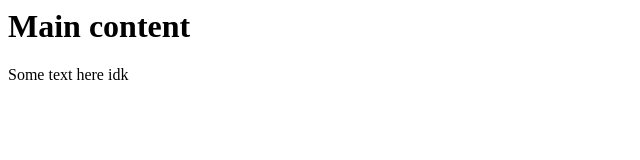
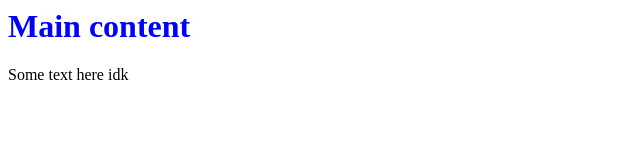
Before and after one commit to AndrewYHuang/AndrewYHuang.github.io, a plain HTML site: page index.html in a window 1280 px wide. Shown: the whole page, without its empty margins (0-640 px from the left). Drawn offline with Linux system fonts and the light colour scheme.

Commit message:
Add styles

```diff
--- a/index.html
+++ b/index.html
@@ -1,4 +1,5 @@
 <head>
+    <link href="styles.css" rel="stylesheet">
 </head>
 <body>
     <title>
--- /dev/null
+++ b/styles.css
@@ -0,0 +1,4 @@
+h1 {
+    color: blue;
+    font-weight: bold;
+}
```
